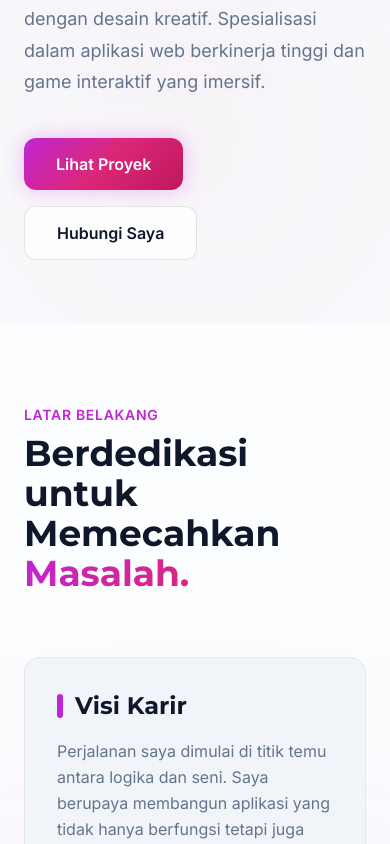
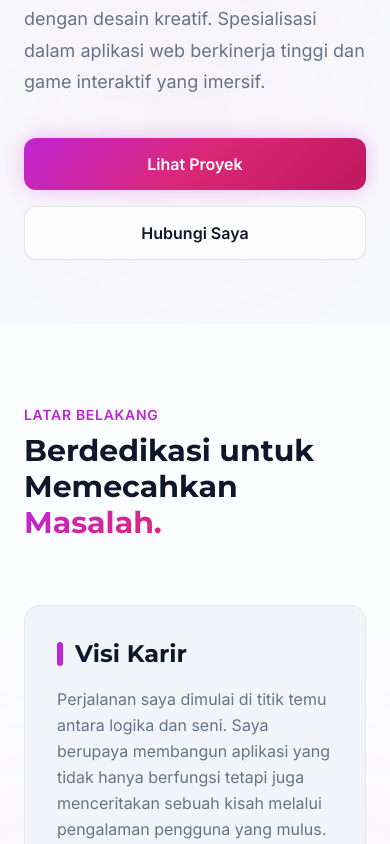
Before and after one commit to nailaazkia/webPortofolio, a React (Vite) app: page / in a window 390 px wide. Shown: the part 860-1704 px from the top of the page. Built offline with nearby package versions, Linux system fonts and the light colour scheme; no server answers.

Commit message:
design: audit mobile UI/UX layouts, fix timeline overlap, responsive buttons and titles

```diff
--- a/src/components/About.tsx
+++ b/src/components/About.tsx
@@ -28,7 +28,7 @@ export default function About({ data, lang }: AboutProps) {
             whileInView={{ opacity: 1, y: 0 }}
             viewport={{ once: true }}
             transition={{ duration: 0.8 }}
-            className="font-headline-lg text-4xl md:text-headline-lg font-bold text-on-surface"
+            className="font-headline-lg text-3xl sm:text-4xl md:text-headline-lg font-bold text-on-surface break-words"
           >
             {(() => {
               const aboutTitle = lang === 'en' ? (data.title_en || 'Passionate About Problem Solving.') : (data.title_id || 'Sangat Terobsesi dengan Pemecahan Masalah.');
--- a/src/components/Contact.tsx
+++ b/src/components/Contact.tsx
@@ -69,7 +69,7 @@ export default function Contact({ lang, settings }: ContactProps) {
           viewport={{ once: true }}
           transition={{ duration: 0.8 }}
         >
-          <h2 className="font-headline-lg text-4xl md:text-headline-lg font-bold text-on-surface mb-4">
+          <h2 className="font-headline-lg text-3xl sm:text-4xl md:text-headline-lg font-bold text-on-surface mb-4 break-words">
             {(() => {
               const contactTitle = settings
                 ? (lang === 'en' ? settings.contact_title_en : settings.contact_title_id)
--- a/src/components/Experience.tsx
+++ b/src/components/Experience.tsx
@@ -18,7 +18,7 @@ export default function Experience({ experiences, lang }: ExperienceProps) {
             initial={{ opacity: 0, y: 15 }}
             whileInView={{ opacity: 1, y: 0 }}
             viewport={{ once: true }}
-            className="font-headline-lg text-4xl md:text-headline-lg font-bold text-on-surface mb-3"
+            className="font-headline-lg text-3xl sm:text-4xl md:text-headline-lg font-bold text-on-surface mb-3 break-words"
           >
             {lang === 'en' ? 'Experience & Education' : 'Pengalaman & Pendidikan'}
           </motion.h2>
@@ -34,9 +34,9 @@ export default function Experience({ experiences, lang }: ExperienceProps) {
         </div>
 
         {/* Timeline Container */}
-        <div className="relative max-w-3xl mx-auto pl-8 md:pl-0">
+        <div className="relative max-w-3xl mx-auto pl-4 md:pl-0">
           {/* Vertical center bar */}
-          <div className="absolute left-8 md:left-1/2 top-0 bottom-0 w-[1px] bg-white/5 md:-translate-x-1/2" />
+          <div className="absolute left-4 md:left-1/2 top-0 bottom-0 w-[1px] bg-white/5 md:-translate-x-1/2" />
 
           {experiences.map((exp, idx) => {
             const isEven = idx % 2 === 0;
@@ -54,7 +54,7 @@ export default function Experience({ experiences, lang }: ExperienceProps) {
                   whileInView={{ scale: 1 }}
                   viewport={{ once: true, margin: '-100px' }}
                   transition={{ type: 'spring' as const, stiffness: 200, damping: 10, delay: 0.1 }}
-                  className="absolute left-8 md:left-1/2 -translate-x-[9px] md:-translate-x-1/2 w-4 h-4 rounded-full fuchsia-gradient shadow-[0_0_15px_rgba(217,70,239,0.7)] z-10"
+                  className="absolute left-4 md:left-1/2 -translate-x-1/2 w-4 h-4 rounded-full fuchsia-gradient shadow-[0_0_15px_rgba(217,70,239,0.7)] z-10"
                 />
 
                 {/* Card wrapper */}
@@ -63,7 +63,7 @@ export default function Experience({ experiences, lang }: ExperienceProps) {
                   whileInView={{ opacity: 1, x: 0 }}
                   viewport={{ once: true, margin: '-50px' }}
                   transition={{ type: 'spring' as const, stiffness: 70, damping: 14 }}
-                  className={`w-full md:w-[45%] ml-8 md:ml-0 ${
+                  className={`w-full md:w-[45%] ml-10 md:ml-0 ${
                     isEven ? 'md:pr-10 md:text-right' : 'md:pl-10 md:text-left'
                   }`}
                 >
--- a/src/components/Hero.tsx
+++ b/src/components/Hero.tsx
@@ -58,17 +58,17 @@ export default function Hero({ data, lang }: HeroProps) {
           </p>
 
           {/* Call to Actions */}
-          <div className="flex flex-wrap gap-4">
+          <div className="flex flex-col sm:flex-row gap-4 w-full sm:w-auto">
             <button
               onClick={() => handleScrollTo('work')}
-              className="fuchsia-gradient px-8 py-3.5 rounded-xl font-semibold text-white hover:brightness-110 shadow-[0_0_20px_rgba(217,70,239,0.35)] transition-all flex items-center select-none"
+              className="fuchsia-gradient px-8 py-3.5 rounded-xl font-semibold text-white hover:brightness-110 shadow-[0_0_20px_rgba(217,70,239,0.35)] transition-all flex items-center justify-center text-center select-none w-full sm:w-auto"
             >
               {lang === 'en' ? 'See Projects' : 'Lihat Proyek'}
             </button>
 
             <button
               onClick={() => handleScrollTo('contact')}
-              className="glass-card px-8 py-3.5 rounded-xl font-semibold text-on-surface border border-white/10 hover:bg-white/5 transition-all flex items-center select-none"
+              className="glass-card px-8 py-3.5 rounded-xl font-semibold text-on-surface border border-white/10 hover:bg-white/5 transition-all flex items-center justify-center text-center select-none w-full sm:w-auto"
             >
               {lang === 'en' ? 'Contact Me' : 'Hubungi Saya'}
             </button>
--- a/src/components/Projects.tsx
+++ b/src/components/Projects.tsx
@@ -31,7 +31,7 @@ export default function Projects({ projects, lang }: ProjectsProps) {
               initial={{ opacity: 0, y: 15 }}
               whileInView={{ opacity: 1, y: 0 }}
               viewport={{ once: true }}
-              className="font-headline-lg text-4xl md:text-headline-lg font-bold text-on-surface mb-3"
+              className="font-headline-lg text-3xl sm:text-4xl md:text-headline-lg font-bold text-on-surface mb-3 break-words"
             >
               {lang === 'en' ? 'Featured Projects' : 'Proyek Unggulan'}
             </motion.h2>
```
